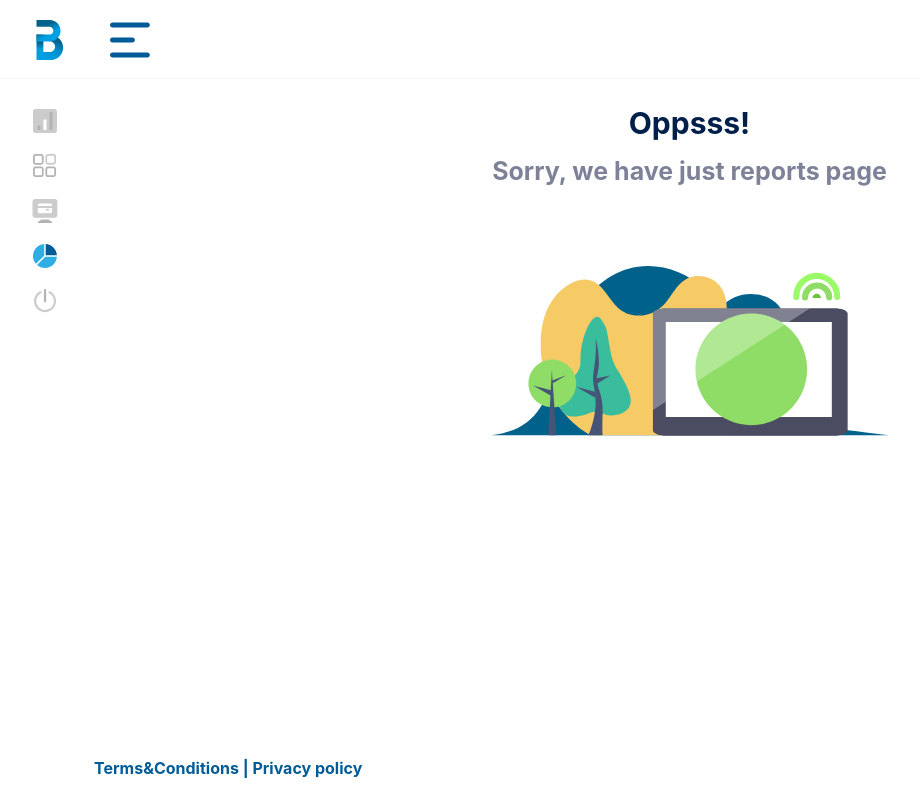
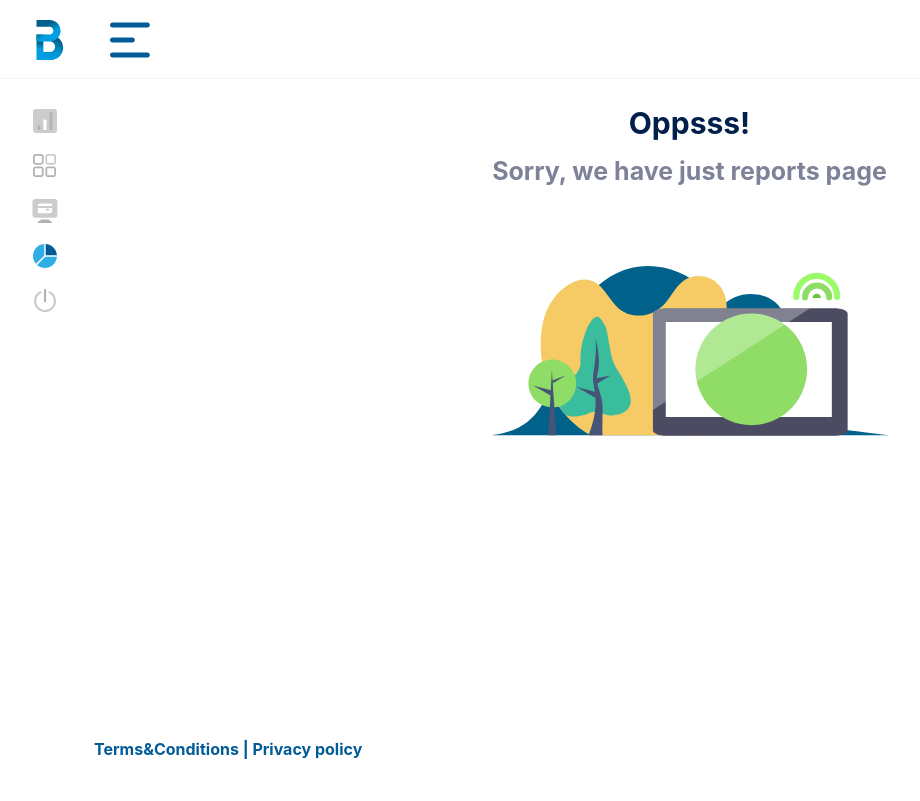
Before and after one commit to esraltintas/reports-dashboard, a Next.js app: page / in a window 1280 px wide. Shown: the whole page, without its empty margins (6-926 px from the left). Built offline with nearby package versions, Linux system fonts and the light colour scheme; no server answers.

Commit message:
Fix footer position

```diff
--- a/components/Footer/index.styles.js
+++ b/components/Footer/index.styles.js
@@ -8,8 +8,7 @@ export const StyledFooterWrapper = styled.div`
   font-weight: 700;
   font-size: 1rem;
   line-height: 1.1875rem;
-  bottom: 0;
   padding-left: 6.25rem;
   padding-bottom: 1.375rem;
-  position: absolute;
+  flex-shrink: 0;
 `
--- a/styles/Home.module.css
+++ b/styles/Home.module.css
@@ -6,6 +6,8 @@
 .pageWrapper {
   display: flex;
   flex-direction: column;
+  flex: 1 0 auto;
+  min-height: 90vh;
 }
 
 .contents {
--- a/styles/globals.css
+++ b/styles/globals.css
@@ -1,9 +1,15 @@
 html,
 body {
+  height: 100%;
   padding: 0;
   margin: 0;
   font-family: -apple-system, BlinkMacSystemFont, Segoe UI, Roboto, Oxygen,
     Ubuntu, Cantarell, Fira Sans, Droid Sans, Helvetica Neue, sans-serif;
+}
+
+body {
+  display: flex;
+  flex-direction: column;
 }
 
 a {
```
